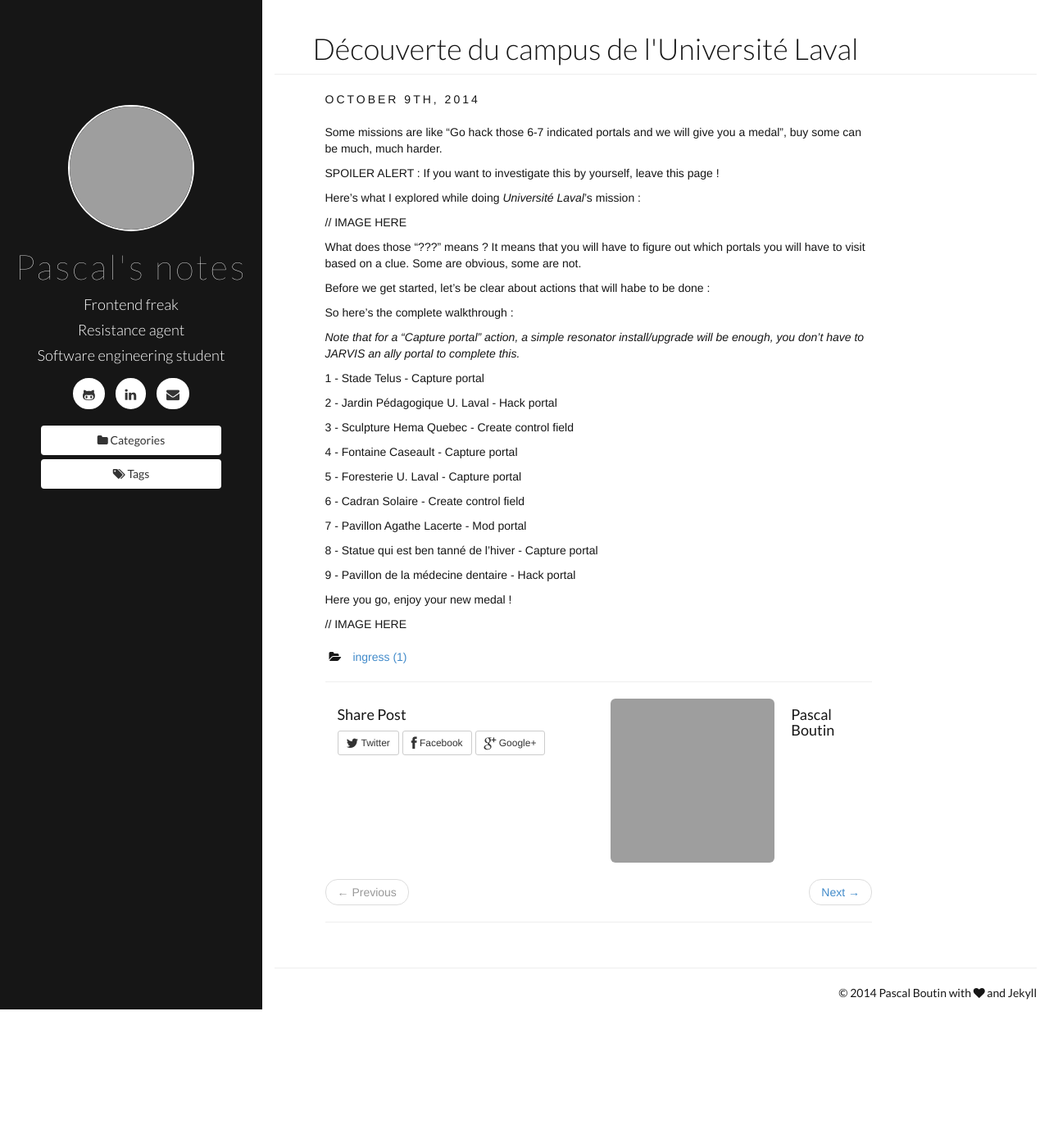
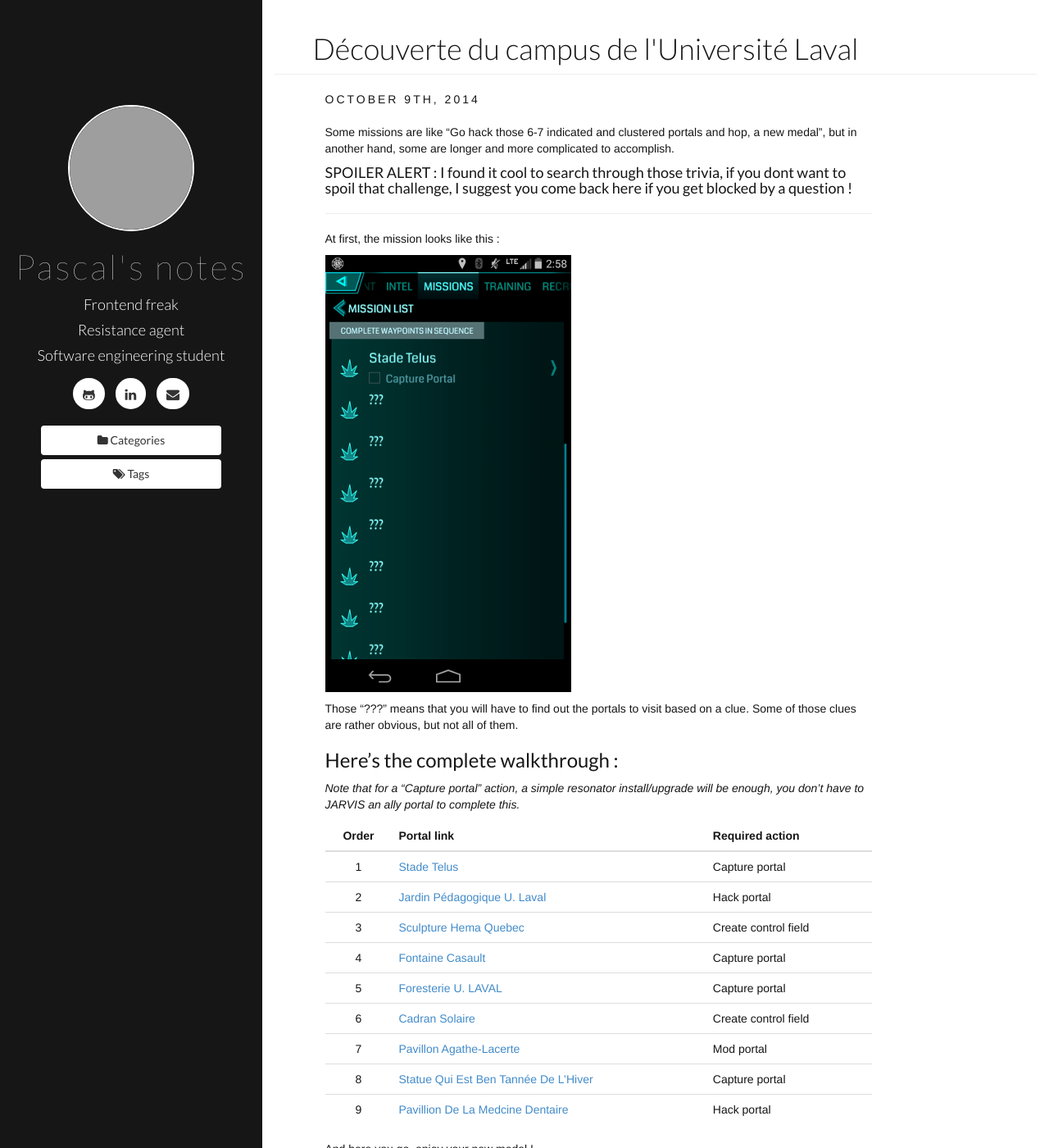
Before and after one commit to pboutin/pboutin.github.io, a Jekyll site: the page built from _posts/2014-10-09-ulaval_ingress_mission.md, in a window 1280 px wide and 1400 px high. Shown: the whole window at 82% size. Built offline with Jekyll 4.4.1, drawn with Linux system fonts in a browser that asks for light colours; Markdown is read by kramdown in place of the engine named in the settings; some of the changed text lies outside the part shown; grey boxes are pictures that could not be loaded.

Commit message:
Ingress U laval mission in online !

```diff
--- a/_config.yml
+++ b/_config.yml
@@ -3,8 +3,9 @@
 paginate: 10 # pagination based on number of posts
 paginate_path: "page:num"
 exclude: ["README.md"] # files to exclude
-#highlighter: true
 markdown: redcarpet
+redcarpet:
+  extensions: ["no_intra_emphasis", "fenced_code_blocks", "autolink", "tables", "with_toc_data"]
 
 
 defaults:
--- a/_posts/2014-10-09-ulaval_ingress_mission.md
+++ b/_posts/2014-10-09-ulaval_ingress_mission.md
@@ -6,40 +6,34 @@ tags: []
 description: The complete solution walkthrough for the mission "Découverte du campus de l'Université Laval".
 ---
 
-Some missions are like "Go hack those 6-7 indicated portals and we will give you a medal", buy some can be much, much harder.
+Some missions are like "Go hack those 6-7 indicated and clustered portals and hop, a new medal", but in another hand, some are longer and more complicated to accomplish.
 
-SPOILER ALERT : If you want to investigate this by yourself, leave this page !
+####SPOILER ALERT : I found it cool to search through those trivia, if you dont want to spoil that challenge, I suggest you come back here if you get blocked by a question !
 
-Here's what I explored while doing *Université Laval*'s mission :
+_____________________________
 
-// IMAGE HERE
+At first, the mission looks like this :
 
-What does those "???" means ? It means that you will have to figure out which portals you will have to visit based on a clue. Some are obvious, some are not.
+![ULaval mission]({{ site.url }}/assets/img/ingress/ulaval_mission.png)
 
-Before we get started, let's be clear about actions that will habe to be done :
+Those "???" means that you will have to find out the portals to visit based on a clue. Some of those clues are rather obvious, but not all of them.
 
-So here's the complete walkthrough :
+###Here's the complete walkthrough :
 
 *Note that for a "Capture portal" action, a simple resonator install/upgrade will be enough, you don't have to JARVIS an ally portal to complete this.*
 
-1 - Stade Telus - Capture portal
+| Order | Portal link | Required action |
+|:-----:|:------------|:----------------|
+| 1 | [Stade Telus](https://www.ingress.com/intel?ll=46.782904,-71.279696&z=17&pll=46.782904,-71.279696) | Capture portal  |
+| 2 | [Jardin Pédagogique U. Laval](https://www.ingress.com/intel?ll=46.779127,-71.270616&z=17&pll=46.779127,-71.270616) | Hack portal |
+| 3 | [Sculpture Hema Quebec](https://www.ingress.com/intel?ll=46.777121,-71.27746&z=17&pll=46.777121,-71.27746) | Create control field |
+| 4 | [Fontaine Casault](https://www.ingress.com/intel?ll=46.782084,-71.271667&z=17&pll=46.782084,-71.271667) | Capture portal |
+| 5 | [Foresterie U. LAVAL](https://www.ingress.com/intel?ll=46.780541,-71.27878&z=17&pll=46.780541,-71.27878) | Capture portal |
+| 6 | [Cadran Solaire](https://www.ingress.com/intel?ll=46.780093,-71.275187&z=17&pll=46.780093,-71.275187) | Create control field |
+| 7 | [Pavillon Agathe-Lacerte](https://www.ingress.com/intel?ll=46.776584,-71.274993&z=17&pll=46.776584,-71.274993) | Mod portal |
+| 8 | [Statue Qui Est Ben Tannée De L'Hiver](https://www.ingress.com/intel?ll=46.78374,-71.274027&z=17&pll=46.78374,-71.274027) | Capture portal |
+| 9 | [Pavillion De La Medcine Dentaire](https://www.ingress.com/intel?ll=46.78074,-71.281742&z=17&pll=46.78074,-71.281742) | Hack portal |
 
-2 - Jardin Pédagogique U. Laval - Hack portal
+And here you go, enjoy your new medal !
 
-3 - Sculpture Hema Quebec - Create control field
-
-4 - Fontaine Caseault - Capture portal
-
-5 - Foresterie U. Laval - Capture portal
-
-6 - Cadran Solaire - Create control field
-
-7 - Pavillon Agathe Lacerte - Mod portal
-
-8 - Statue qui est ben tanné de l'hiver - Capture portal
-
-9 - Pavillon de la médecine dentaire - Hack portal
-
-Here you go, enjoy your new medal !
-
-// IMAGE HERE
+![ULaval medal]({{ site.url }}/assets/img/ingress/ulaval_medal.png)
--- a/assets/js/app.js
+++ b/assets/js/app.js
@@ -7,6 +7,8 @@ $( document ).ready(function() {
 	var scontacts = $('#contact-list-secondary');
 	var contact_list = $('#contact-list');
 
+	$('table').addClass('table');
+
 	scontacts.hide();
 
 	contact_list.mouseenter(function(){ scontacts.fadeIn(); });
```
Also changed, not shown: assets/img/ingress/ulaval_medal.png (added), assets/img/ingress/ulaval_mission.png (added), assets/media/dbyll-ss.png (deleted).
